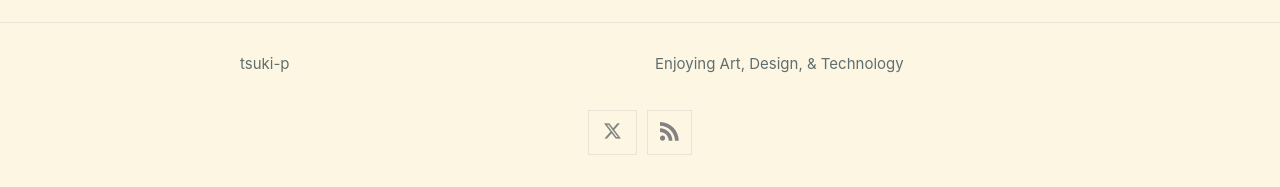
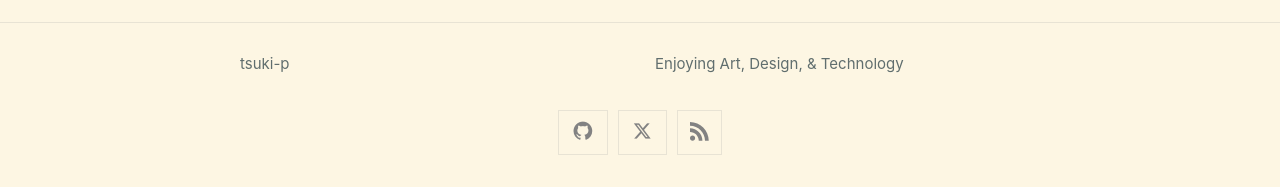
Before and after one commit to tsuki-p/portfolio, a Jekyll site: the page built from index.md, in a window 1280 px wide. Shown: the part 710-897 px from the top of the page. Built offline with Jekyll 4.4.1, drawn with Linux system fonts in a browser that asks for light colours.

Commit message:
Update _config.yml
Added github link

```diff
--- a/_config.yml
+++ b/_config.yml
@@ -79,9 +79,9 @@ minima:
 #       * icon     Font Awesome icon id. `github` corresponds to `fa-github`.
 #       * url      Full URL of social profile.
    social_links:
-#     - title: Minima Theme repository at GitHub
-#       icon: github
-#       url: "https://github.com/jekyll/minima"
+     - title: Minima Theme repository at GitHub
+       icon: github
+       url: "https://github.com/tsuki-p"
      - title: tsuki-p at X (formerly Twitter)
        icon: x-twitter
        url: "https://x.com/tsukiP19"
```
